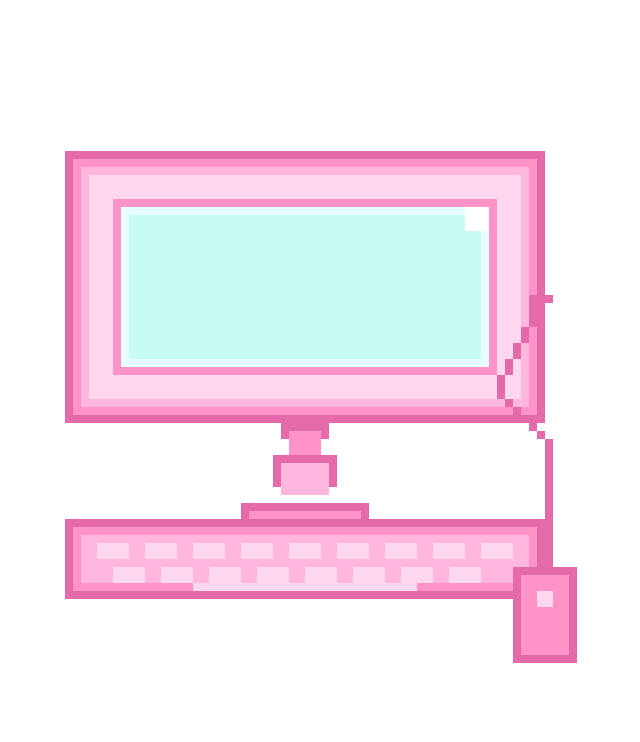
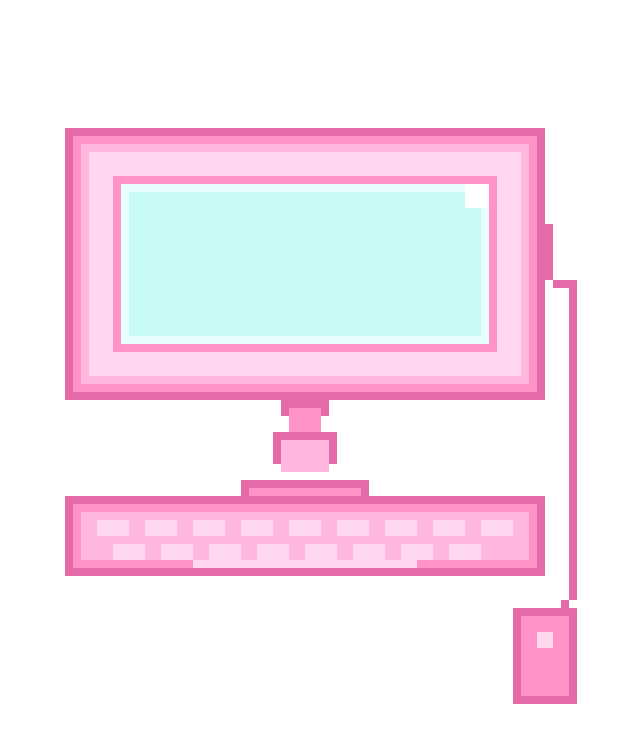
Before and after one commit to ashwittha/oops-i-coded-again, a plain HTML site: page index.html in a window 1280 px wide. Shown: the whole page, without its empty margins (335-975 px from the left). Drawn offline with Linux system fonts and the light colour scheme.

Commit message:
Update index.html

```diff
--- a/index.html
+++ b/index.html
@@ -7,8 +7,6 @@
   <style>
     :root{
       --bg: #ffffff;
-      --glow: rgba(255, 164, 210, 0.55);
-      --glow2: rgba(180, 245, 240, 0.45);
     }
 
     body{
@@ -18,7 +16,7 @@
       place-items:center;
       background:var(--bg);
       font-family: system-ui, -apple-system, Segoe UI, Roboto, Arial, sans-serif;
-      overflow-x:hidden; /* prevents any accidental horizontal overflow */
+      overflow-x:hidden;
     }
 
     .wrap{
@@ -29,9 +27,9 @@
       max-width: 100vw;
     }
 
-    /* ✅ FIX: keep it fitting on screen */
+    /* Keep it fitting on screen */
     canvas{
-      width: min(640px, 92vw);  /* was too big before */
+      width: min(640px, 92vw);
       height: auto;
       image-rendering: pixelated;
       border-radius: 18px;
@@ -40,16 +38,12 @@
       margin: 0 auto;
     }
 
+    /* No global glow—just a tiny lift on hover */
     .wrap:hover canvas{
-      transform: translateY(-2px);
-      animation: pulseGlow 1.25s ease-in-out infinite;
-      box-shadow:
-        0 0 0 2px rgba(255,255,255,0.65),
-        0 16px 48px rgba(0,0,0,0.12),
-        0 0 28px var(--glow),
-        0 0 44px var(--glow2);
+      transform: translateY(-1px);
     }
 
+    /* Pop-up message */
     .tooltip{
       position:absolute;
       left:50%;
@@ -85,20 +79,18 @@
       border-right: 1px solid rgba(255, 179, 220, 0.75);
       border-bottom: 1px solid rgba(255, 179, 220, 0.75);
     }
-
-    @keyframes pulseGlow{
-      0%, 100% { filter: brightness(1.00) saturate(1.03); }
-      50%      { filter: brightness(1.12) saturate(1.08); }
-    }
   </style>
 </head>
+
 <body>
   <div class="wrap" id="wrap">
-    <div class="tooltip" id="tip">✨ hover me ✨</div>
-    <canvas id="art" width="560" height="520"></canvas>
+    <div class="tooltip" id="tip">✨ hover the screen ✨</div>
+    <canvas id="art" width="560" height="560"></canvas>
   </div>
 
   <script>
+    const wrap = document.getElementById("wrap");
+    const tip = document.getElementById("tip");
     const canvas = document.getElementById("art");
     const ctx = canvas.getContext("2d");
     ctx.imageSmoothingEnabled = false;
@@ -117,6 +109,8 @@
       white:       "#ffffff",
       shadow:      "#f4f4f6"
     };
+
+    let isHovering = false;
 
     function rect(x, y, w, h, color){
       ctx.fillStyle = color;
@@ -137,10 +131,27 @@
 
       rect(16,12, 48, 22, COL.pinkMain);  // bezel
       rect(17,13, 46, 20, COL.mintLite);  // screen border
-      rect(18,14, 44, 18, COL.mintMain);  // screen fill (empty)
-      rect(60,13, 3, 3, COL.white);        // little corner button
 
-      // ===== STAND (slightly shorter) =====
+      // ✅ Only the SCREEN glows on hover
+      if (isHovering) {
+        // brighter screen fill
+        rect(18,14, 44, 18, "#eafffd");
+
+        // glow overlay limited to screen area
+        ctx.save();
+        ctx.globalAlpha = 0.55;
+        ctx.shadowColor = "rgba(180, 245, 240, 0.95)";
+        ctx.shadowBlur = 18;
+        ctx.fillStyle = "#eafffd";
+        ctx.fillRect(18 * P, 14 * P, 44 * P, 18 * P);
+        ctx.restore();
+      } else {
+        rect(18,14, 44, 18, COL.mintMain);
+      }
+
+      rect(60,13, 3, 3, COL.white); // corner button
+
+      // ===== STAND =====
       rect(37,40, 6, 2, COL.pinkOutline);
       rect(38,41, 4, 3, COL.pinkMain);
 
@@ -152,8 +163,7 @@
       rect(34,52, 12, 2, COL.pinkMid);
       rect(35,53, 10, 2, COL.pinkLite);
 
-      // ✅ FIX: keyboard moved UP (less space to monitor)
-      // ===== KEYBOARD =====
+      // ===== KEYBOARD (closer to monitor) =====
       rect(10,60, 60, 2, COL.shadow);
       rect(10,52, 60, 10, COL.pinkOutline);
       rect(11,53, 58,  8, COL.pinkMain);
@@ -163,35 +173,28 @@
       for (let x = 16; x <= 60; x += 6) rect(x,58, 4, 2, COL.pinkLite);
       rect(26,60, 28, 1, COL.pinkLite);
 
-      // ✅ FIX: mouse moved UP so it's visible
-      // ===== MOUSE =====
-      const mouseX = 66, mouseY = 58;
+      // ===== MOUSE (moved DOWN and visible) =====
+      const mouseX = 66, mouseY = 66;
       rect(mouseX,   mouseY,   8, 12, COL.pinkOutline);
       rect(mouseX+1, mouseY+1, 6, 10, COL.pinkMain);
       rect(mouseX+3, mouseY+3, 2,  2, COL.pinkLite);
 
-      // ✅ FIX: cable connected to MONITOR (not keyboard)
-      // Start at monitor right side, snake down to mouse
+      // ===== CABLE (curves around the right side, NOT over keyboard) =====
       const cable = [
-        [70, 24],[69,24],[68,24],
-        [68,25],[68,26],[68,27],
-        [67,28],[67,29],
-        [66,30],[66,31],
-        [65,32],[65,33],
-        [64,34],[64,35],
-        [64,36],[65,37],
-        [66,38],[67,39],
-        [68,40],[69,41],
-        [70,42],[70,43],
-        [70,44],[70,45],
-        [70,46],[70,47],
-        [70,48],[70,49],
-        [70,50],[70,51],
-        [70,52],[70,53],
-        [70,54],[70,55],
-        [70,56],[70,57],
-        [70,58] // meets mouse top area
+        // start from monitor right edge area
+        [70, 18],[70, 19],[70, 20],[70, 21],[70, 22],[70, 23],[70, 24],
+        // out to the right (around monitor)
+        [71, 25],[72, 25],[73, 25],
+        // drop down on far right side
+        [73, 26],[73, 27],[73, 28],[73, 29],[73, 30],[73, 31],[73, 32],[73, 33],
+        [73, 34],[73, 35],[73, 36],[73, 37],[73, 38],[73, 39],[73, 40],[73, 41],
+        [73, 42],[73, 43],[73, 44],[73, 45],[73, 46],[73, 47],[73, 48],[73, 49],
+        [73, 50],[73, 51],[73, 52],[73, 53],[73, 54],[73, 55],[73, 56],[73, 57],
+        [73, 58],[73, 59],[73, 60],[73, 61],[73, 62],[73, 63],[73, 64],
+        // hook back toward the mouse
+        [72, 65],[71, 66],[70, 66]
       ];
+
       for (const [x,y] of cable){
         if (x >= 0 && x < W && y >= 0 && y < H) rect(x, y, 1, 1, COL.pinkOutline);
       }
@@ -199,10 +202,17 @@
 
     draw();
 
-    const tip = document.getElementById("tip");
-    const wrap = document.getElementById("wrap");
-    wrap.addEventListener("mouseenter", () => tip.textContent = "✨ it glows when you hover ✨");
-    wrap.addEventListener("mouseleave", () => tip.textContent = "✨ hover me ✨");
+    wrap.addEventListener("mouseenter", () => {
+      isHovering = true;
+      tip.textContent = "✨ the screen glows ✨";
+      draw();
+    });
+
+    wrap.addEventListener("mouseleave", () => {
+      isHovering = false;
+      tip.textContent = "✨ hover the screen ✨";
+      draw();
+    });
 
     window.addEventListener("resize", draw);
   </script>
```
